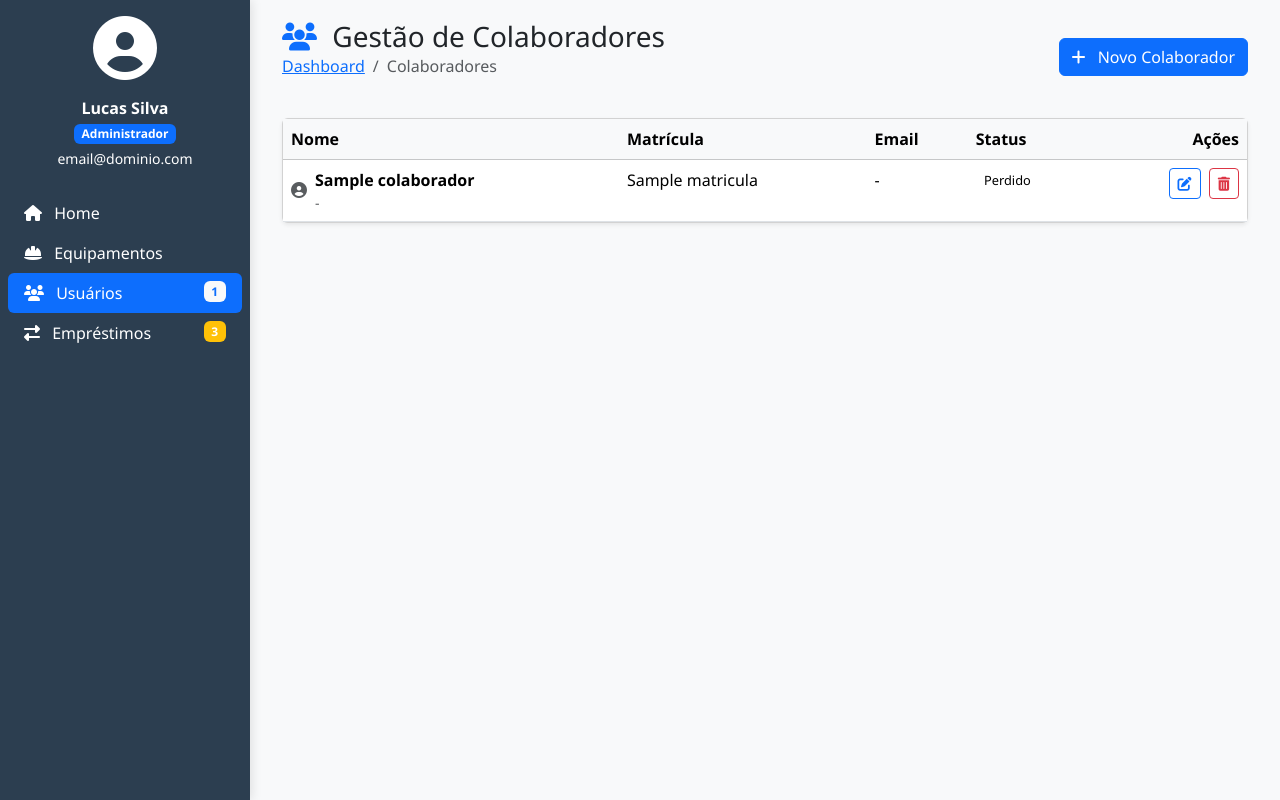
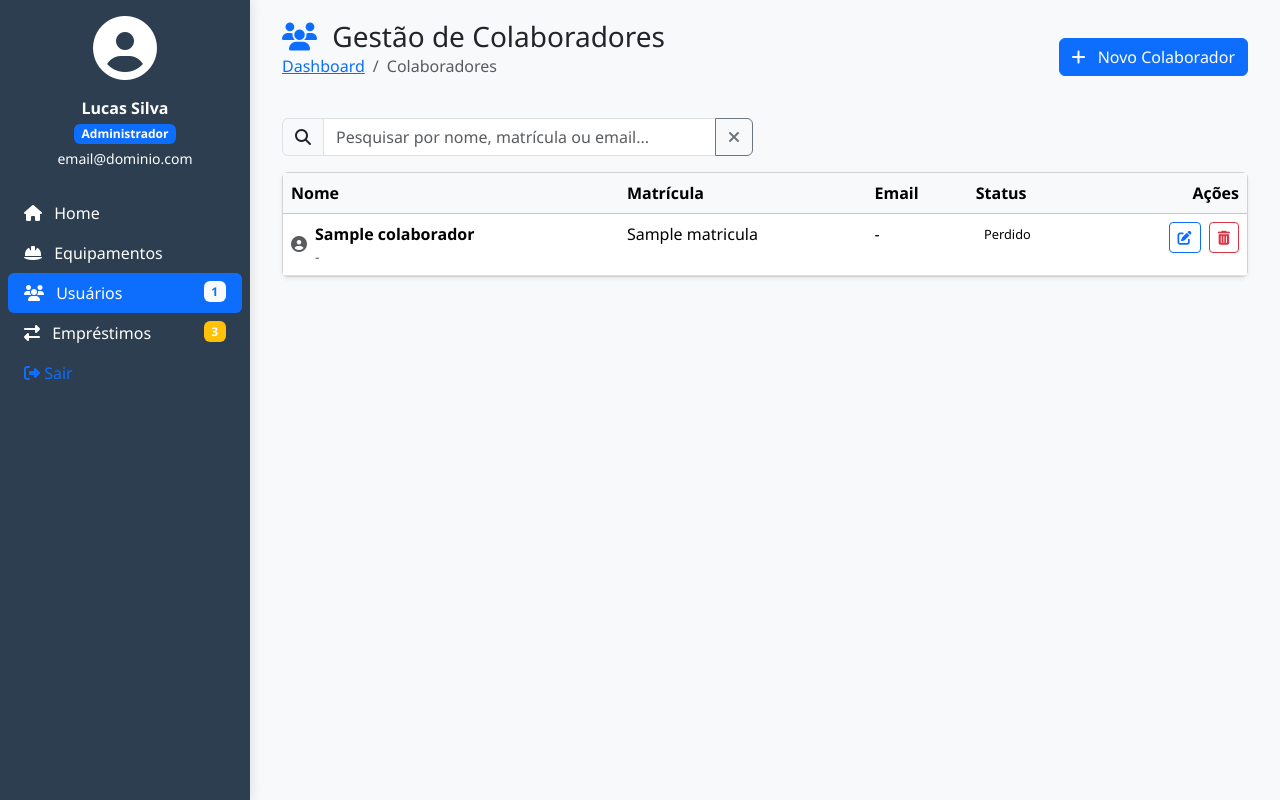
Before and after one commit to lwsrodrigues/sistema_gestao_epis, a Django app: template sistema_gestao_epis/gestao/templates/cadastro_colaboradores.html in a window 1280 px wide. Run offline with Django 5.2, Linux system fonts and the light colour scheme; the template is opened without the code that fills it: most values are stand-ins (such as "Sample title", 1, 10 or a date in 2020); some libraries are stand-ins or nearby versions.

Commit message:
create table equipamento + update templates search cadastro_colaboradores

```diff
--- a/sistema_gestao_epis/gestao/templates/cadastro_colaboradores.html
+++ b/sistema_gestao_epis/gestao/templates/cadastro_colaboradores.html
@@ -105,6 +105,12 @@
                     <span class="badge bg-warning float-end">3</span>
                 </a>
             </li>
+            <li class="nav-item">
+                <a href="#" class="nav-link" onclick="confirmarLogout()">
+                    <i class="fas fa-sign-out-alt"></i>
+                    <span>Sair</span>
+                </a>
+            </li>
         </ul>
     </nav>
 </div>
@@ -129,6 +135,25 @@
                 <i class="fas fa-plus me-2"></i> Novo Colaborador
             </button>
         </div>
+
+
+<!-- Adicione este código logo antes da div do card da tabela -->
+<!-- Barra de pesquisa melhorada -->
+<div class="row mb-3">
+    <div class="col-md-6">
+        <div class="input-group">
+            <span class="input-group-text"><i class="fas fa-search"></i></span>
+            <input type="text" id="barraPesquisa" class="form-control"
+                   placeholder="Pesquisar por nome, matrícula ou email...">
+            <button class="btn btn-outline-secondary" type="button" id="limparPesquisa">
+                <i class="fas fa-times"></i>
+            </button>
+        </div>
+    </div>
+</div>
+
+<!-- Sua tabela existente aqui -->
+
 
         <!-- Tabela -->
         <div class="card shadow-sm">
@@ -244,6 +269,50 @@
 <script src="https://cdn.jsdelivr.net/npm/sweetalert2@11"></script>
 
 <script>
+
+    $(document).ready(function() {
+        // Função de filtro avançada
+        $('#barraPesquisa').on('keyup', function() {
+            const termo = $(this).val().toLowerCase();
+
+            if (termo === '') {
+                $('tbody tr').show();
+                return;
+            }
+
+            $('tbody tr').each(function() {
+                const nome = $(this).find('strong').text().toLowerCase();
+                const matricula = $(this).find('td:eq(1)').text().toLowerCase();
+                const email = $(this).find('td:eq(2)').text().toLowerCase();
+                const setor = $(this).find('.small').text().toLowerCase();
+
+                const corresponde =
+                    nome.includes(termo) ||
+                    matricula.includes(termo) ||
+                    email.includes(termo) ||
+                    setor.includes(termo);
+
+                $(this).toggle(corresponde);
+            });
+        });
+
+        // Botão para limpar pesquisa
+        $('#limparPesquisa').click(function() {
+            $('#barraPesquisa').val('').trigger('keyup');
+        });
+
+        // Focar na barra ao pressionar Ctrl+F
+        $(document).on('keydown', function(e) {
+            if (e.ctrlKey && e.key === 'f') {
+                e.preventDefault();
+                $('#barraPesquisa').focus();
+            }
+        });
+    });
+
+
+
+
     $(document).ready(function() {
         const colaboradorModal = $('#colaboradorModal');
         const colaboradorForm = $('#formColaborador');
```
Also changed, not shown: sistema_gestao_epis/gestao/migrations/0005_equipamento_alter_colaborador_status.py (added).
